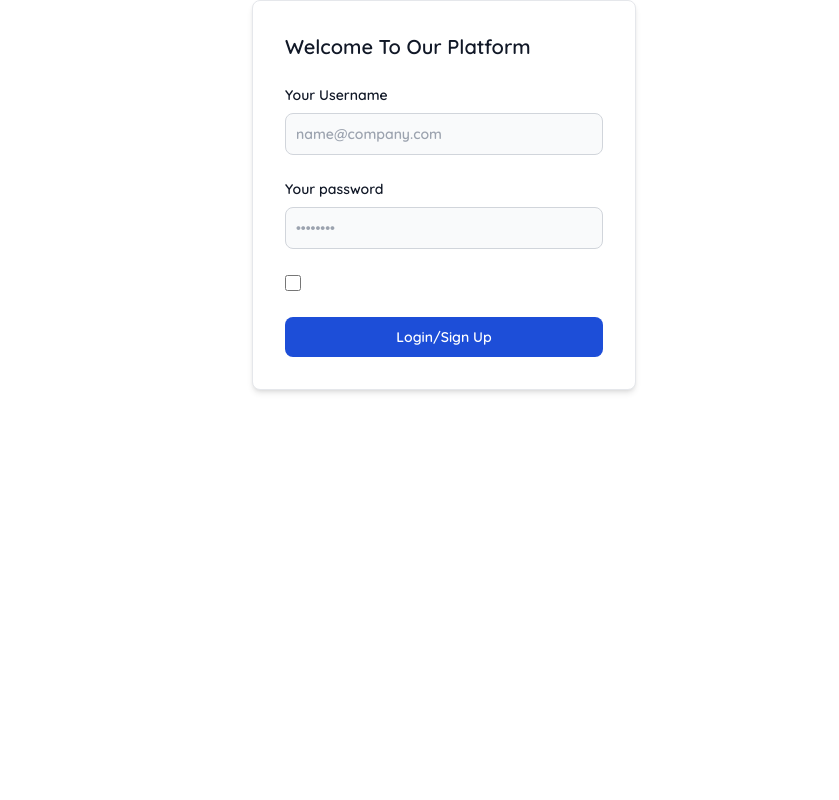
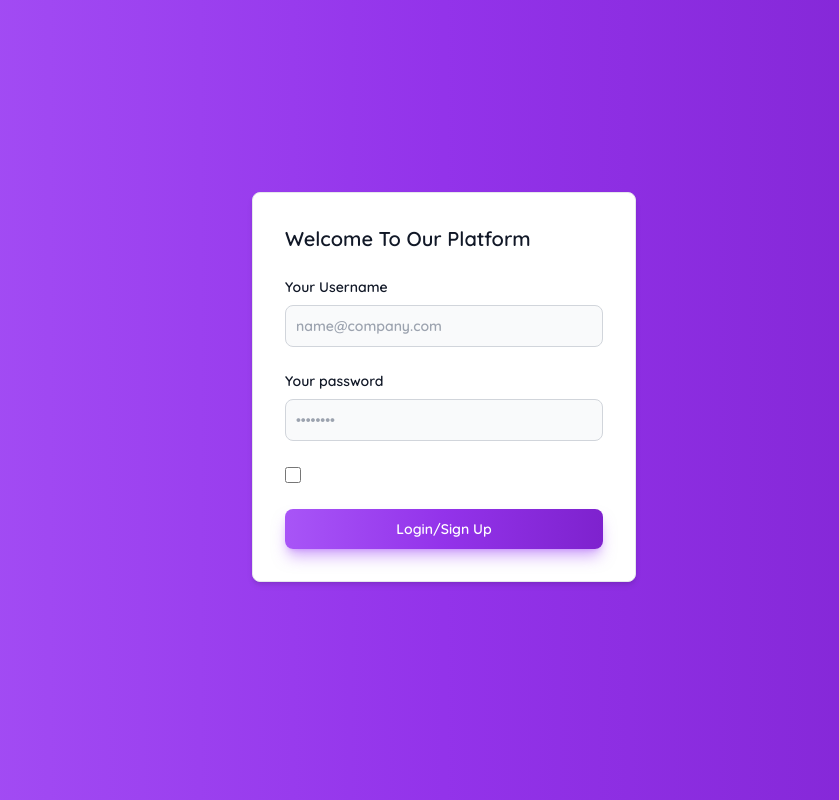
Before and after one commit to Antonio94709/Chat-App-NextJs, a Next.js app: page / in a window 1280 px wide. Shown: the whole page, without its empty margins (196-1035 px from the left). Built offline with nearby package versions, Linux system fonts and the light colour scheme.

Commit message:
fifteenth commit

```diff
--- a/pages/chats.js
+++ b/pages/chats.js
@@ -32,7 +32,7 @@ export default function chats() {
   if (!showChat) return <div />;
 
   return (
-    <div className="background">
+    <div className="background h-screen w-screen absolute">
       <div className="shadow">
         <ChatEngine
           height="calc(100vh - 200px)"
--- a/pages/index.js
+++ b/pages/index.js
@@ -30,8 +30,8 @@ export default function Auth() {
   }
 
   return (
-    <div className="">
-      <div class="p-4 m-auto max-w-sm bg-white rounded-lg border border-gray-200 shadow-md sm:p-6 lg:p-8 dark:bg-gray-800 dark:border-gray-700">
+    <div className="h-screen w-screen absolute  bg-gradient-to-r from-purple-500 via-purple-600 to-purple-700">
+      <div class="p-4 m-auto mt-48  max-w-sm bg-white rounded-lg border border-gray-200 shadow-md sm:p-6 lg:p-8 dark:bg-gray-800 dark:border-gray-700">
         <form class="space-y-6" action="#" onSubmit={(e) => onSubmit(e)}>
           <h5 class="text-xl font-medium text-gray-900 dark:text-white">
             Welcome To Our Platform
@@ -85,7 +85,7 @@ export default function Auth() {
           </div>
           <button
             type="submit"
-            class="w-full text-white bg-blue-700 hover:bg-blue-800 focus:ring-4 focus:ring-blue-300 font-medium rounded-lg text-sm px-5 py-2.5 text-center dark:bg-blue-600 dark:hover:bg-blue-700 dark:focus:ring-blue-800"
+            class="w-full text-white bg-gradient-to-r from-purple-500 via-purple-600 to-purple-700 hover:bg-gradient-to-br focus:ring-4 focus:ring-purple-300 dark:focus:ring-purple-800 shadow-lg shadow-purple-500/50 dark:shadow-lg dark:shadow-purple-800/80 font-medium rounded-lg text-sm px-5 py-2.5 text-center mr-2 mb-2"
           >
             Login/Sign Up
           </button>
```
